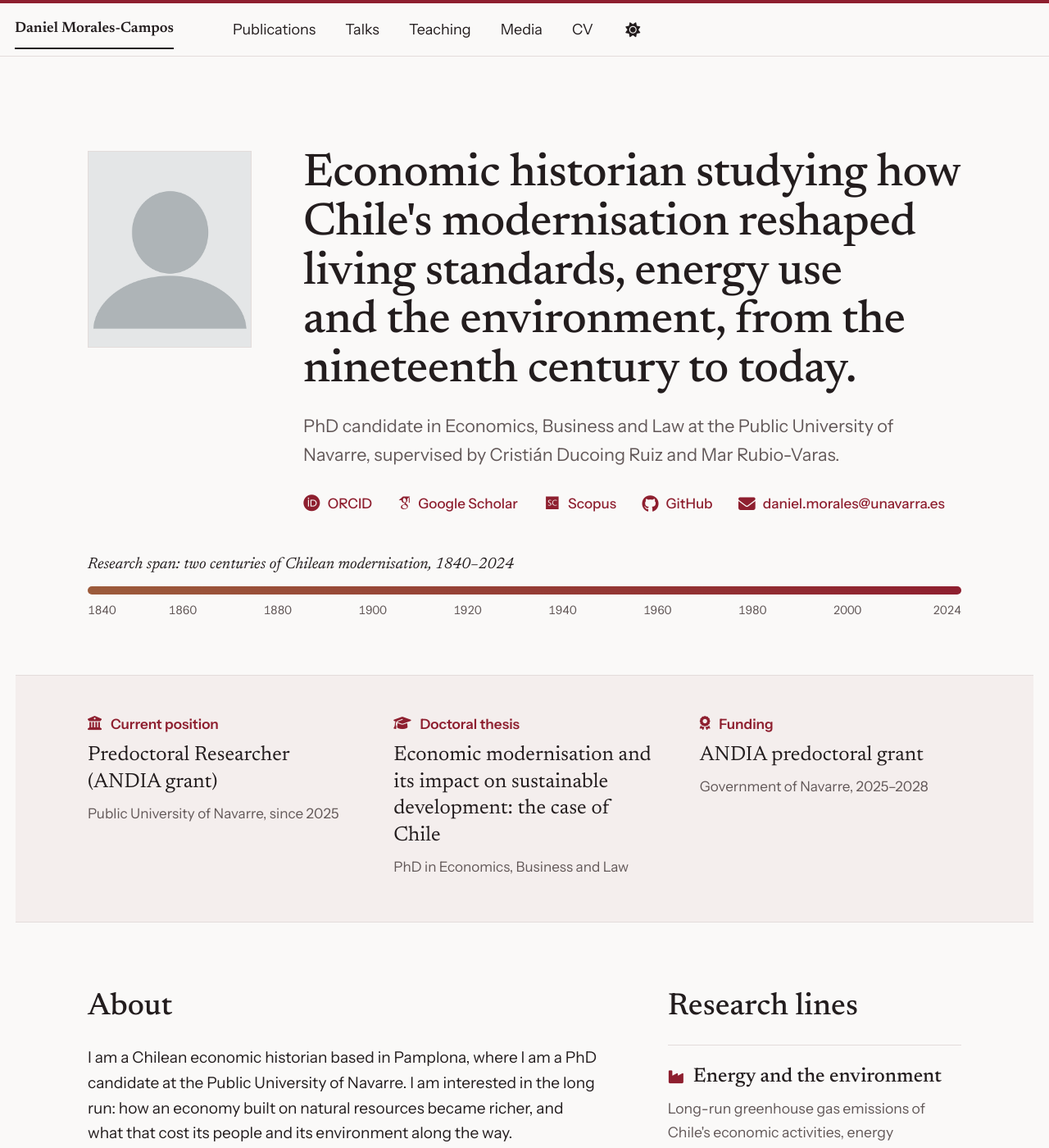
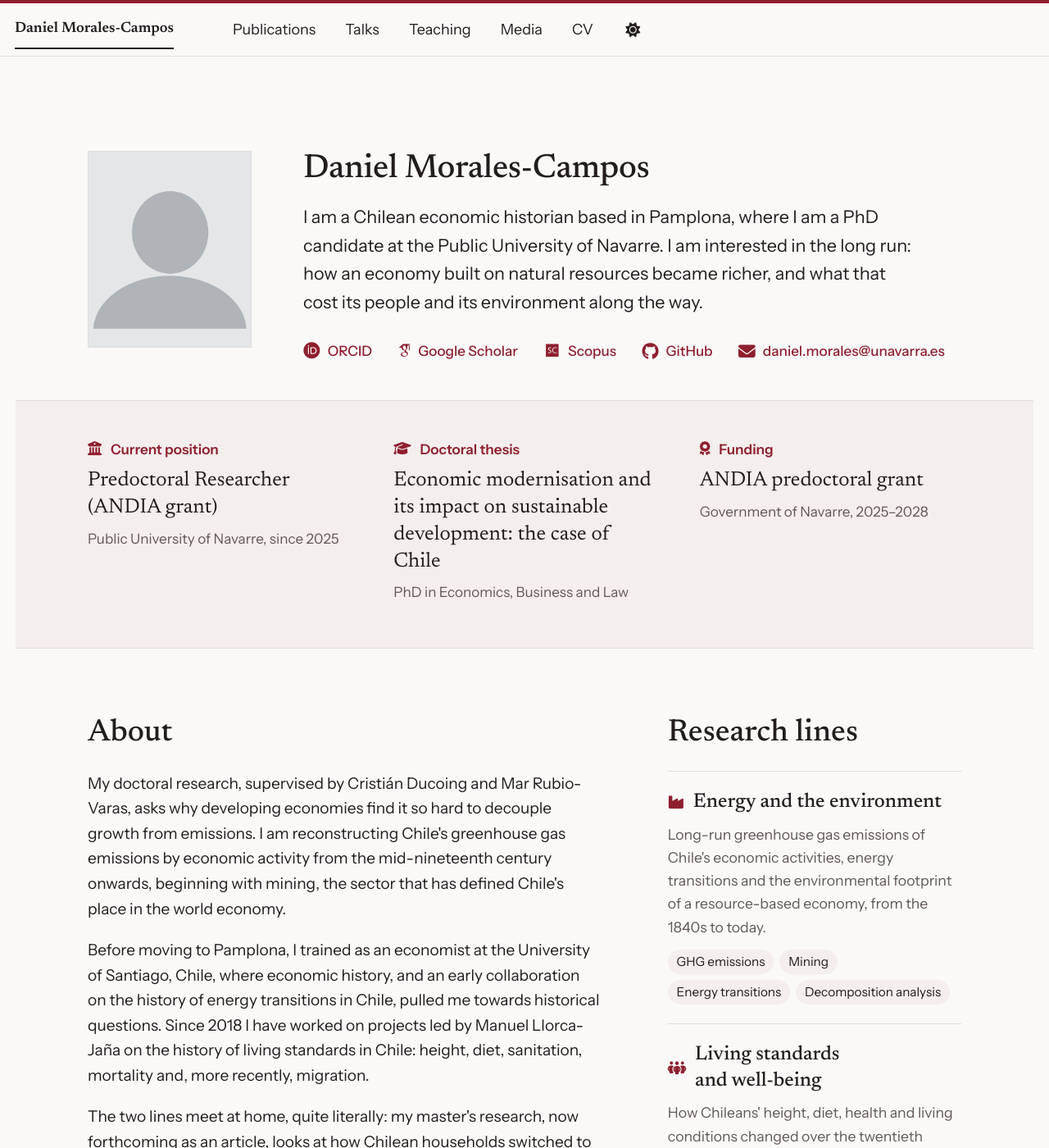
Before and after one commit to danielmoralesc/danielmoralesc.github.io, a Jekyll site: the page built from _pages/about.md, in a window 1280 px wide and 1400 px high. Shown: the whole window at 82% size. Built offline with Jekyll 4.4.1, drawn with Linux system fonts in a browser that asks for light colours; some web fonts are replaced; a script bundle is joined from its source files by our own code; library files that are not in the unit come from our copies.

Commit message:
Hero más sobrio y sin banda 1840–2024
El titular grande resultaba pesado: ahora el hero muestra el nombre y el primer párrafo del About. La banda del periodo de tesis se retira porque el enfoque ya no es solo la minería.

```diff
--- a/_data/resume.json
+++ b/_data/resume.json
@@ -12,11 +12,6 @@
     "citationName": "Morales-Campos, D.",
     "label": "Economic historian · PhD candidate",
     "headline": "Economic historian studying how Chile's modernisation reshaped living standards, energy use and the environment, from the nineteenth century to today.",
-    "researchPeriod": {
-      "start": 1840,
-      "end": 2024,
-      "label": "Research span: two centuries of Chilean modernisation"
-    },
     "email": "daniel.morales@unavarra.es",
     "website": "https://danielmoralesc.github.io",
     "location": {
--- a/_includes/home.html
+++ b/_includes/home.html
@@ -5,7 +5,6 @@
 {% include base_path %}
 {% assign r = site.data.resume %}
 {% assign b = r.basics %}
-{% assign period = b.researchPeriod %}
 {% assign this_year = site.time | date: "%Y" | plus: 0 %}
 {% for e in r.education %}{% if e.endDate == nil and e.thesis %}{% assign phd = e %}{% break %}{% endif %}{% endfor %}
 
@@ -15,11 +14,8 @@
     <img class="home-hero__portrait" src="{{ site.author.avatar | prepend: '/images/' | prepend: base_path }}" alt="Portrait of {{ b.name }}" width="200" height="240" fetchpriority="high">
     {% endif %}
     <div>
-      {% capture period_suffix %}, {{ period.start }}–{{ period.end }}{% endcapture %}
-      <h1 class="home-hero__title">{{ b.headline | remove: period_suffix }}</h1>
-      {% if phd %}
-      <p class="home-hero__lead">{{ phd.studyType }} candidate in {{ phd.area }} at the {{ phd.institution }}{% if phd.thesis.advisors.size > 0 %}, supervised by {{ phd.thesis.advisors | join: " and " }}{% endif %}.</p>
-      {% endif %}
+      <h1 class="home-hero__name">{{ b.name }}</h1>
+      <p class="home-hero__intro">{{ b.about[0] | default: b.headline }}</p>
       <ul class="home-profiles">
         {% for profile in b.profiles %}
           {% case profile.network %}
@@ -38,29 +34,6 @@
     </div>
   </div>
 </section>
-
-{% if period %}
-{% assign span = period.end | minus: period.start %}
-{% assign tick_limit = period.end | minus: 10 %}
-<section class="home-period">
-  <div class="home-wrap">
-    <p class="home-period__label">{{ period.label }}, {{ period.start }}–{{ period.end }}</p>
-    <div class="home-period__band" aria-hidden="true"></div>
-    <div class="home-period__ticks" aria-hidden="true">
-      {% for y in (period.start..tick_limit) %}
-        {% assign offset = y | minus: period.start %}
-        {% assign step = offset | modulo: 20 %}
-        {% if step == 0 %}
-          {% assign left = offset | times: 100.0 | divided_by: span %}
-          {% assign major = offset | modulo: 60 %}
-      <span class="home-period__tick{% if major != 0 %} home-period__tick--minor{% endif %}" style="left: {{ left }}%">{{ y }}</span>
-        {% endif %}
-      {% endfor %}
-      <span class="home-period__tick home-period__tick--end" style="left: 100%">{{ period.end }}</span>
-    </div>
-  </div>
-</section>
-{% endif %}
 
 <section class="home-now" aria-label="Current work">
   <div class="home-wrap home-now__grid">
@@ -93,10 +66,10 @@
 {% if b.about.size > 0 or b.researchLines.size > 0 %}
 <section class="home-about" aria-labelledby="home-about-title">
   <div class="home-wrap home-about__grid">
-    {% if b.about.size > 0 %}
+    {% if b.about.size > 1 %}
     <div class="home-about__text">
       <h2 id="home-about-title">About</h2>
-      {% for paragraph in b.about %}<p>{{ paragraph }}</p>{% endfor %}
+      {% for paragraph in b.about offset: 1 %}<p>{{ paragraph }}</p>{% endfor %}
     </div>
     {% endif %}
     {% if b.researchLines.size > 0 %}
--- a/_sass/layout/_home.scss
+++ b/_sass/layout/_home.scss
@@ -50,18 +50,18 @@
   border: 1px solid var(--global-border-color);
 }
 
-.home-hero__title {
-  margin: 0 0 1.1rem;
-  font-size: clamp(2.2rem, 4.4vw, 3.9rem);
-  line-height: 1.06;
+.home-hero__name {
+  margin: 0 0 1rem;
+  font-size: clamp(2rem, 3.2vw, 2.75rem);
+  line-height: 1.1;
   letter-spacing: -0.01em;
 }
 
-.home-hero__lead {
-  max-width: 45rem;
+.home-hero__intro {
+  max-width: 42rem;
   margin-bottom: 1.6rem !important;
-  color: var(--global-text-color-light);
   font-size: 1.2rem;
+  line-height: 1.6;
 }
 
 .home-profiles {
@@ -91,52 +91,6 @@
 
   i {
     font-size: 1.15rem;
-  }
-}
-
-/* Research period band */
-.home-period {
-  padding-block: 0 3.5rem;
-}
-
-.home-period__label {
-  margin-bottom: 0.6rem !important;
-  font-family: $header-font-family;
-  font-style: italic;
-}
-
-.home-period__band {
-  height: 10px;
-  background: linear-gradient(90deg, var(--global-accent-secondary), var(--global-base-color));
-  border-radius: 5px;
-}
-
-.home-period__ticks {
-  position: relative;
-  height: 1.5rem;
-  margin-top: 0.4rem;
-  color: var(--global-text-color-light);
-  font-size: 0.8rem;
-  font-variant-numeric: tabular-nums;
-}
-
-.home-period__tick {
-  position: absolute;
-  top: 0;
-  transform: translateX(-50%);
-
-  &:first-child {
-    transform: none;
-  }
-
-  &--end {
-    transform: translateX(-100%);
-  }
-}
-
-@media (max-width: 600px) {
-  .home-period__tick--minor {
-    display: none;
   }
 }
 
```
Also changed, not shown: CLAUDE.md (+1 -1 lines).
